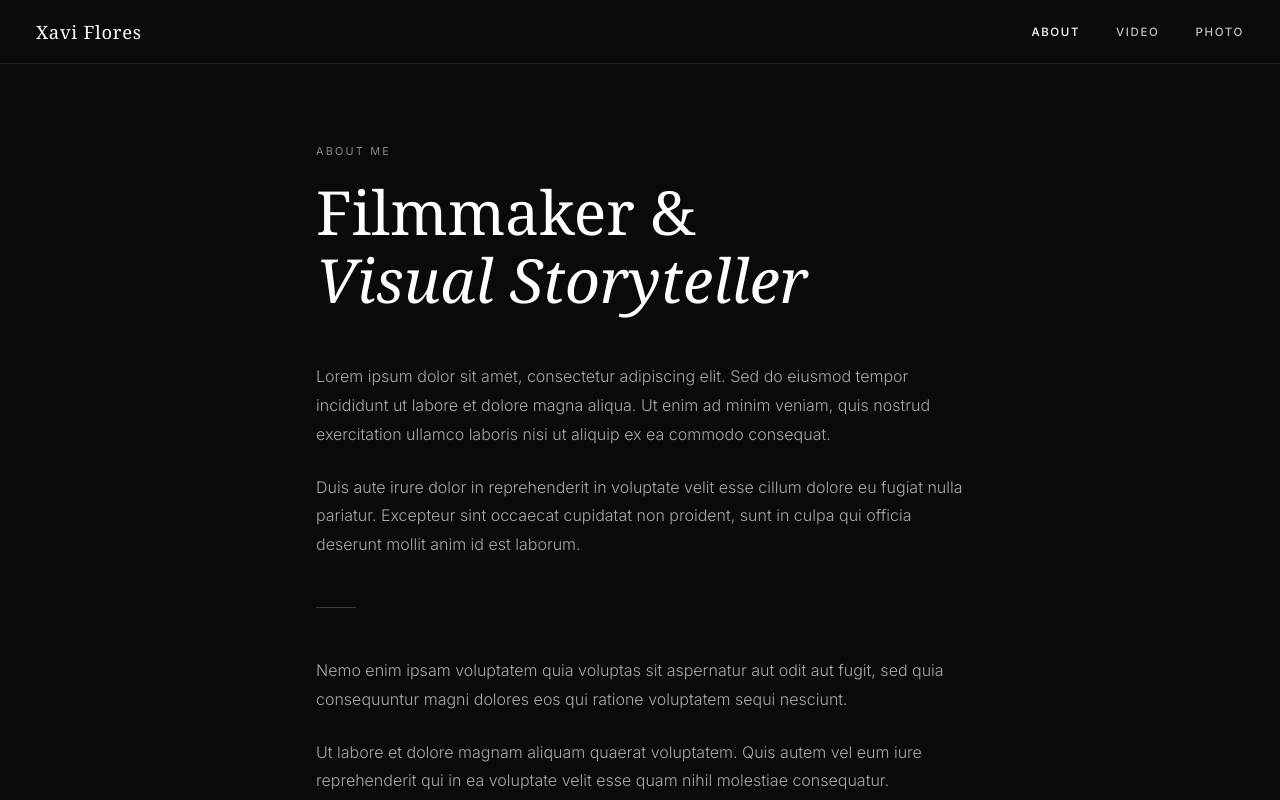
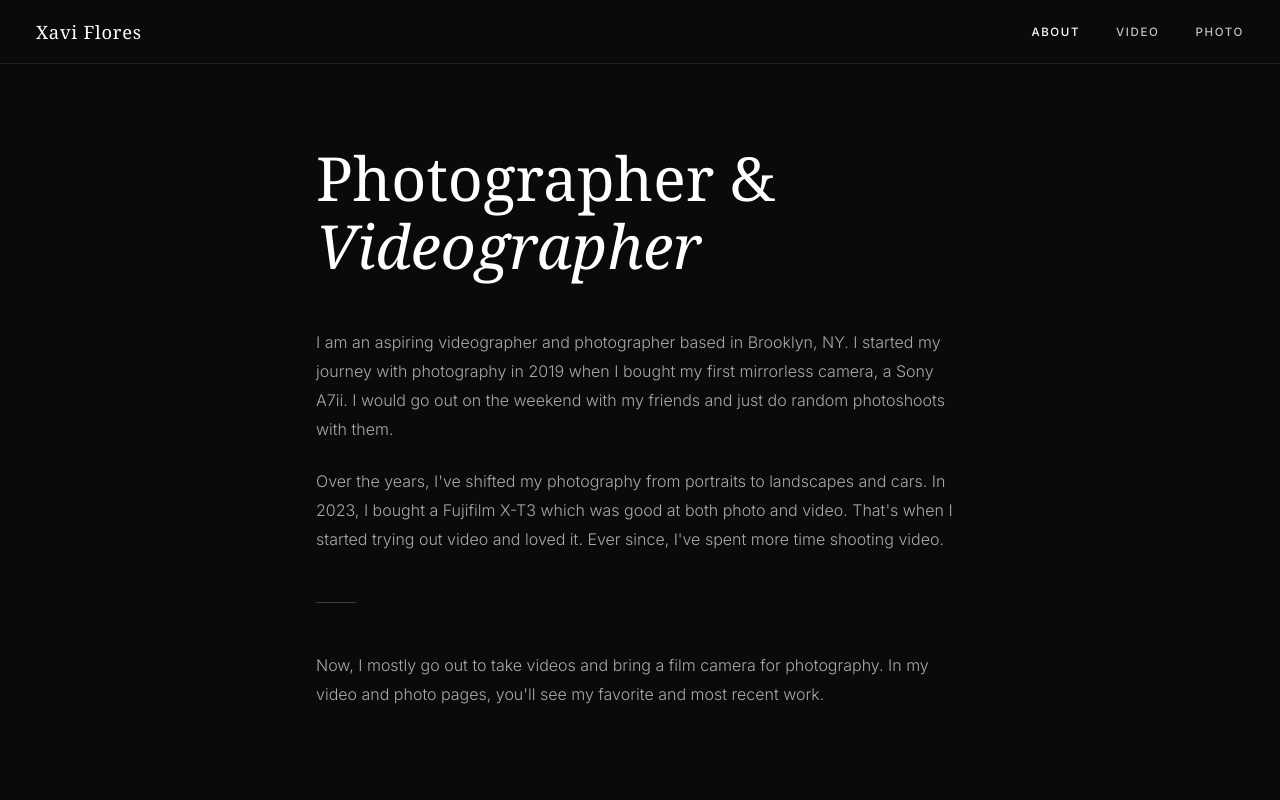
Before and after one commit to Xavi-Flores/portfolio, a website: page Personal-site/pages/about.html in a window 1280 px wide. Drawn offline with Linux system fonts and the light colour scheme; a web font is replaced by a local one.

Commit message:
updated bio

```diff
--- a/Personal-site/pages/about.html
+++ b/Personal-site/pages/about.html
@@ -39,16 +39,17 @@
   </div>
   <main class="page-wrap">
     <div class="about-inner">
-      <p class="about-eyebrow">About Me</p>
-      <h1 class="about-heading">Filmmaker &amp;<br><em>Visual Storyteller</em></h1>
+      <h1 class="about-heading">Photographer &amp;<br><em>Videographer</em></h1>
+
       <div class="about-body">
-        <p>Lorem ipsum dolor sit amet, consectetur adipiscing elit. Sed do eiusmod tempor incididunt ut labore et dolore magna aliqua. Ut enim ad minim veniam, quis nostrud exercitation ullamco laboris nisi ut aliquip ex ea commodo consequat.</p>
-        <p>Duis aute irure dolor in reprehenderit in voluptate velit esse cillum dolore eu fugiat nulla pariatur. Excepteur sint occaecat cupidatat non proident, sunt in culpa qui officia deserunt mollit anim id est laborum.</p>
+        <p>I am an aspiring videographer and photographer based in Brooklyn, NY. I started my journey with photography in 2019 when I bought my first mirrorless camera, a Sony A7ii. I would go out on the weekend with my friends and just do random photoshoots with them.</p>
+        <p>Over the years, I've shifted my photography from portraits to landscapes and cars. In 2023, I bought a Fujifilm X-T3 which was good at both photo and video. That's when I started trying out video and loved it. Ever since, I've spent more time shooting video.</p>
       </div>
+
       <div class="about-divider"></div>
+
       <div class="about-body">
-        <p>Nemo enim ipsam voluptatem quia voluptas sit aspernatur aut odit aut fugit, sed quia consequuntur magni dolores eos qui ratione voluptatem sequi nesciunt.</p>
-        <p>Ut labore et dolore magnam aliquam quaerat voluptatem. Quis autem vel eum iure reprehenderit qui in ea voluptate velit esse quam nihil molestiae consequatur.</p>
+        <p>Now, I mostly go out to take videos and bring a film camera for photography. In my video and photo pages, you'll see my favorite and most recent work.</p>
       </div>
     </div>
   </main>
```
